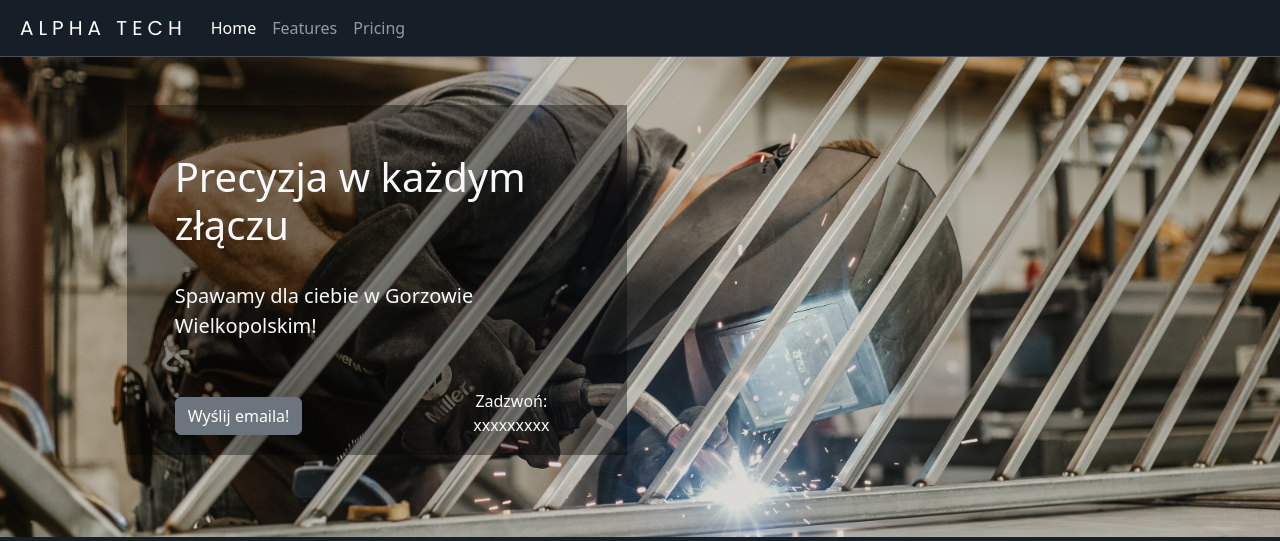
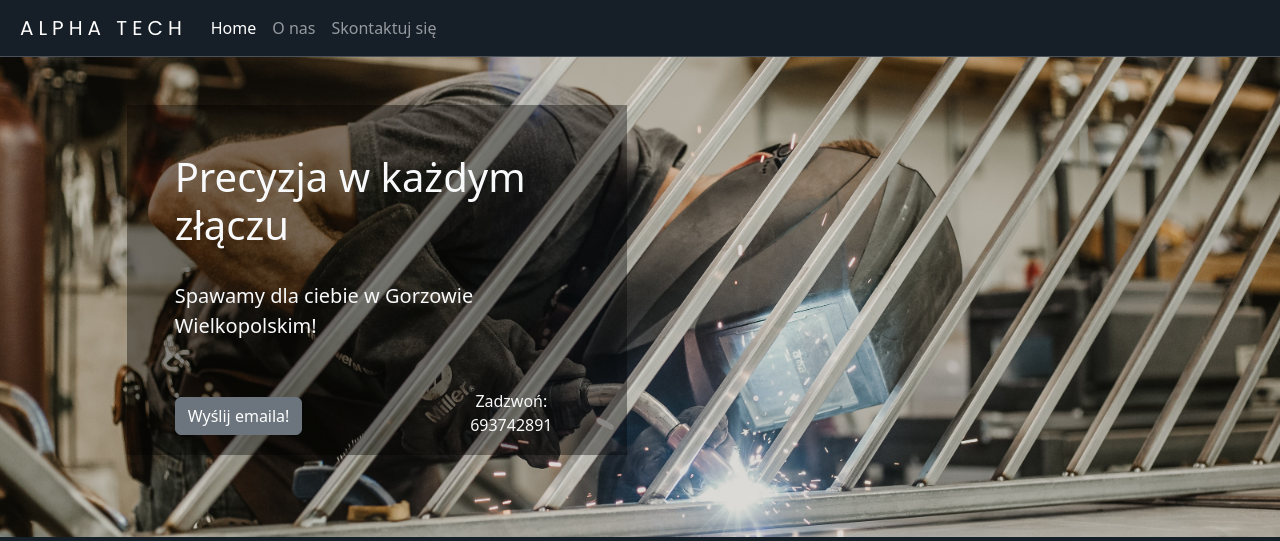
Before and after one commit to panzar04/alphatech, a Node server app: page / in a window 1280 px wide. Shown: the top 541 px of the page. Run offline with Node 20, Linux system fonts and the light colour scheme; some libraries are stand-ins or nearby versions.

```diff
--- a/views/partials/baner.ejs
+++ b/views/partials/baner.ejs
@@ -10,14 +10,13 @@
                 <a type="button" class="btn btn-secondary" style="width: max-content;" href="#email">Wyślij emaila!</a>
             </div>
             <p class="pt-2">
-                Zadzwoń: xxxxxxxxx
+                Zadzwoń: 693742891
             </p>
 
     </div>
     </div>
     <img src="/pictures/baner.jpg" class="img-fluid baner-img" alt="Osoba w trakcie spawania">
 </div>
-<!-- smaller than sm (filler) -->
 
 <!-- from sm up -->
 
@@ -37,7 +36,7 @@
                     <div class="col"></div>
                     <div class="col"></div>
                     <div class="col-4">
-                        Zadzwoń: xxxxxxxxx
+                        Zadzwoń: 693742891
                     </div>
                 </div>
             </div>
@@ -65,7 +64,7 @@
                     <div class="col"></div>
                     <div class="col"></div>
                     <div class="col-2">
-                        Zadzwoń:
+                        Zadzwoń: xxxxxxxxx
                     </div>
                 </div>
             </div>
--- a/views/partials/navbar.ejs
+++ b/views/partials/navbar.ejs
@@ -8,8 +8,8 @@
     <div class="collapse navbar-collapse" id="navbarNavAltMarkup">
       <div class="navbar-nav ms-3">
         <a class="nav-link active" aria-current="page" href="#">Home</a>
-        <a class="nav-link" href="#">Features</a>
-        <a class="nav-link" href="#">Pricing</a>
+        <a class="nav-link" href="#">O nas</a>
+        <a class="nav-link" href="#email">Skontaktuj się</a>
       </div>
     </div>
   </div>
```
